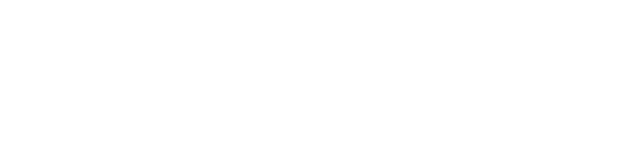
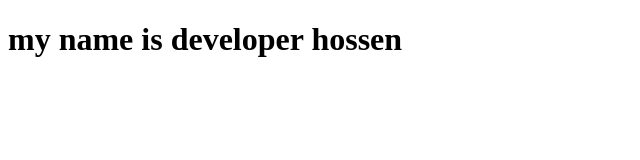
Before and after one commit to Md-SalmanHossen/github_practice, a plain HTML site: page practiceGit.html in a window 1280 px wide. Shown: the whole page, without its empty margins (0-640 px from the left). Drawn offline with Linux system fonts and the light colour scheme.

Commit message:
practice git file modified

```diff
--- a/practiceGit.html
+++ b/practiceGit.html
@@ -6,6 +6,6 @@
    <title>Document</title>
 </head>
 <body>
-
+   <h1>my name is developer hossen</h1>
 </body>
 </html>
```
